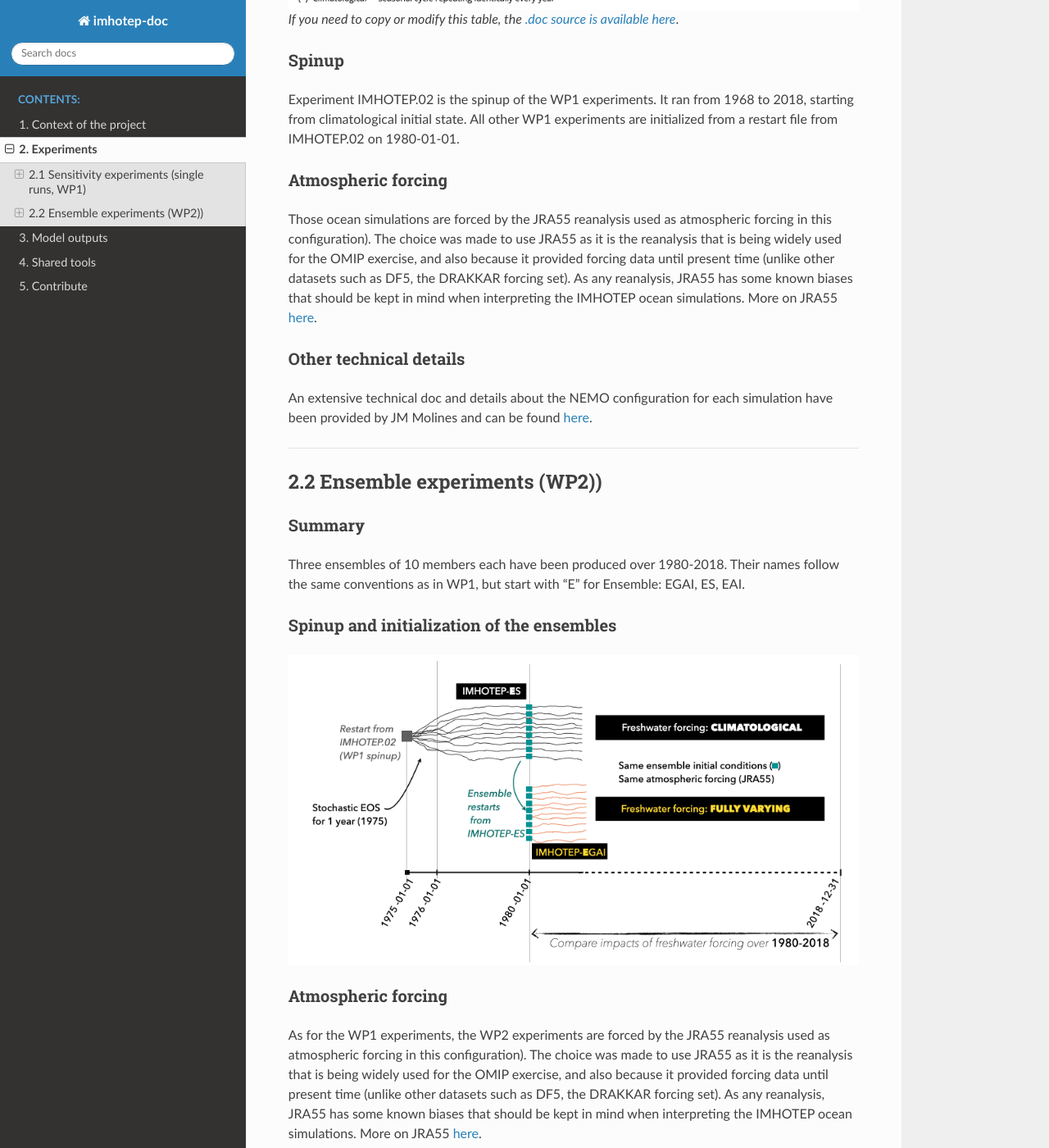
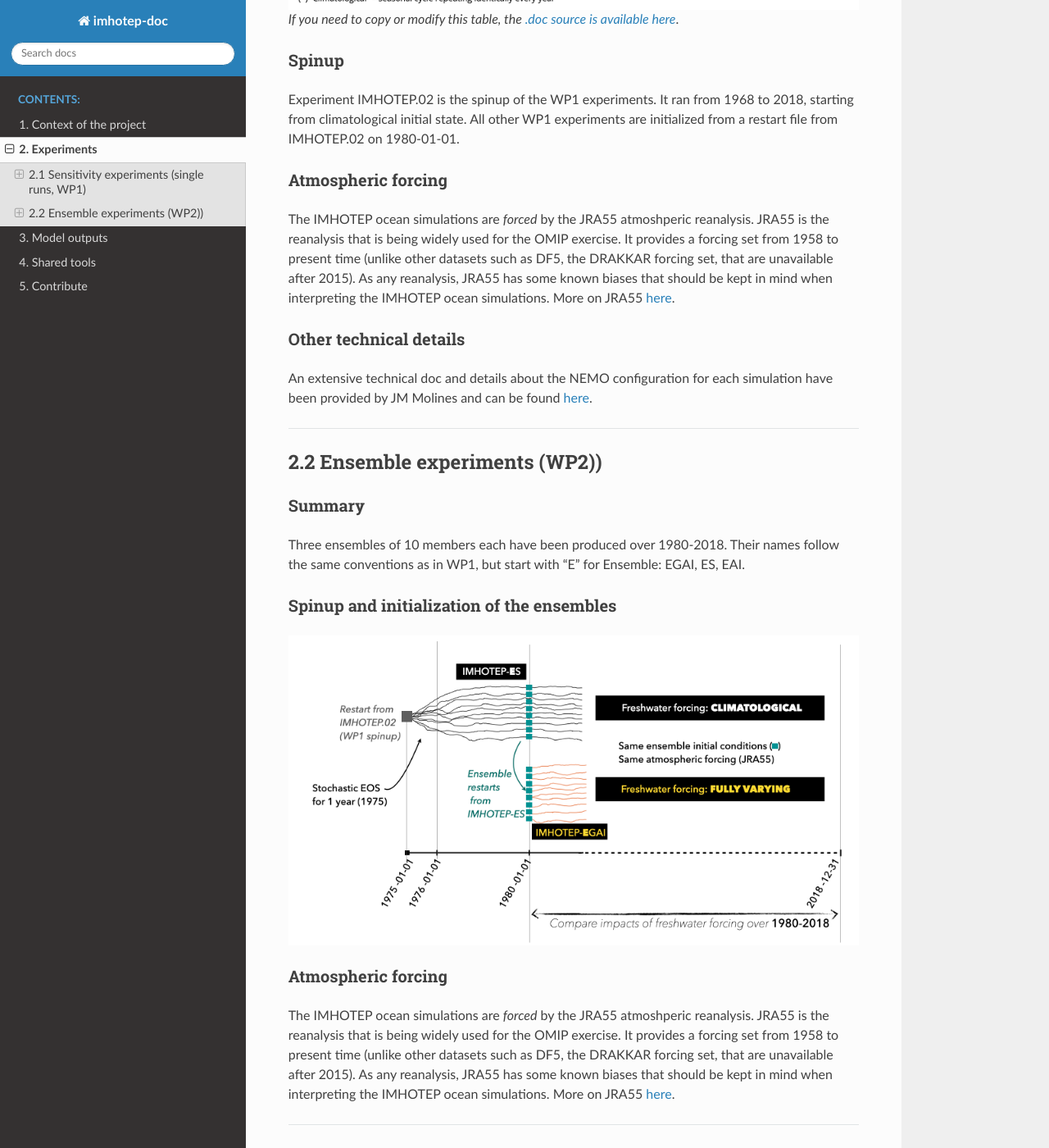
Before and after one commit to imhotep-project/doc-imhotep, a Sphinx documentation site: the page built from source/2-Experiments.md, in a window 1280 px wide and 1400 px high, scrolled down 747 px. Shown: the whole window at 82% size. Built offline with Sphinx 7.4.7 and the Read the Docs theme 2.0.0, drawn with Linux system fonts in a browser that asks for light colours.

Commit message:
Update 2-Experiments.md

```diff
--- a/source/2-Experiments.md
+++ b/source/2-Experiments.md
@@ -10,7 +10,7 @@ _If you need to copy or modify this table, the [.doc source is available here](h
 Experiment IMHOTEP.02 is the spinup of the WP1 experiments. It ran from 1968 to 2018, starting from climatological initial state.  All other WP1 experiments are initialized from a restart file from IMHOTEP.02 on 1980-01-01.
 
 ### Atmospheric forcing
-Those ocean simulations are forced by the JRA55 reanalysis used as atmospheric forcing in this configuration). The choice was made to use JRA55 as it is the reanalysis that is being widely used for the OMIP exercise, and also because it provided forcing data until present time (unlike other datasets such as DF5, the DRAKKAR forcing set). As any reanalysis, JRA55 has some known biases that should be kept in mind when interpreting the IMHOTEP ocean simulations. More on JRA55 [here](https://climatedataguide.ucar.edu/climate-data/jra-55).
+The IMHOTEP ocean simulations are _forced_ by the JRA55 atmoshperic reanalysis. JRA55 is the reanalysis that is being widely used for the OMIP exercise. It provides a forcing set from 1958 to present time (unlike other datasets such as DF5, the DRAKKAR forcing set, that are unavailable after 2015). As any reanalysis, JRA55 has some known biases that should be kept in mind when interpreting the IMHOTEP ocean simulations. More on JRA55 [here](https://climatedataguide.ucar.edu/climate-data/jra-55).
 
 ### Other technical details
 An extensive technical doc and details about the NEMO configuration for each simulation have been provided by JM Molines and can be found [here](https://github.com/molines/IMHOTEP/tree/master/eORCA025).
@@ -25,7 +25,7 @@ Three ensembles of 10 members each have been produced over 1980-2018. Their name
 ![WP2 spinup and init](./img/WP2_spinup_init.png)
 
 ### Atmospheric forcing
-As for the WP1 experiments, the WP2 experiments  are forced by the JRA55 reanalysis used as atmospheric forcing in this configuration). The choice was made to use JRA55 as it is the reanalysis that is being widely used for the OMIP exercise, and also because it provided forcing data until present time (unlike other datasets such as DF5, the DRAKKAR forcing set). As any reanalysis, JRA55 has some known biases that should be kept in mind when interpreting the IMHOTEP ocean simulations. More on JRA55 [here](https://climatedataguide.ucar.edu/climate-data/jra-55).
+The IMHOTEP ocean simulations are _forced_ by the JRA55 atmoshperic reanalysis. JRA55 is the reanalysis that is being widely used for the OMIP exercise. It provides a forcing set from 1958 to present time (unlike other datasets such as DF5, the DRAKKAR forcing set, that are unavailable after 2015). As any reanalysis, JRA55 has some known biases that should be kept in mind when interpreting the IMHOTEP ocean simulations. More on JRA55 [here](https://climatedataguide.ucar.edu/climate-data/jra-55).
 
 ---
 ### Other technical details
```
